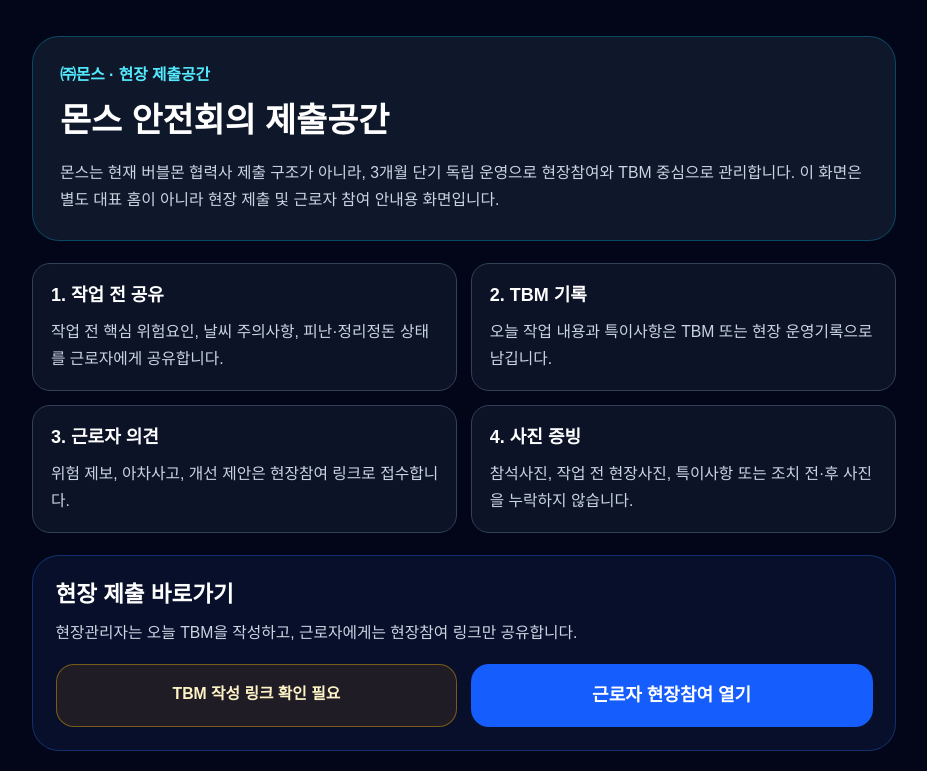
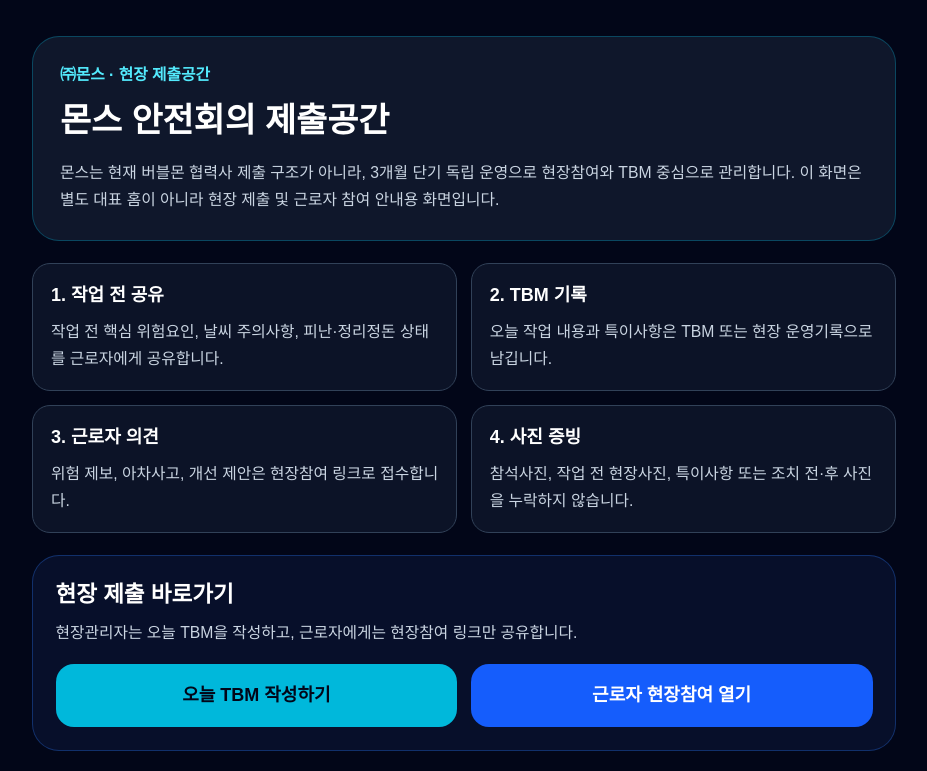
Before and after one commit to safemetrica/safe-metrica, a Next.js app: page /contractor/mons in a window 1280 px wide. Shown: the top 771 px of the page, without its empty margins (176-1103 px from the left). Built offline with nearby package versions, Linux system fonts and the light colour scheme; no server answers.

Commit message:
fix: use direct mons submit links

```diff
--- a/src/app/contractor/mons/page.tsx
+++ b/src/app/contractor/mons/page.tsx
@@ -1,7 +1,4 @@
 import Link from "next/link";
-
-import { getCompanyConfigByCode } from "@/lib/company";
-import { getTbmFormUrl } from "@/lib/tenantLinks";
 
 export const dynamic = "force-dynamic";
 
@@ -24,10 +21,10 @@ const guideItems = [
   },
 ];
 
-export default async function MonsSubmitSpacePage() {
-  const monsCompany = await getCompanyConfigByCode("mons").catch(() => null);
-  const tbmFormUrl = getTbmFormUrl(monsCompany);
+const MONS_TBM_WRITE_URL = "여기에_실제_몬스_TBM_작성_노션링크_붙여넣기";
+const MONS_FIELD_PARTICIPATION_URL = "/field/participation?company=mons";
 
+export default function MonsSubmitSpacePage() {
   return (
     <main className="min-h-screen bg-slate-950 px-4 py-8 text-white">
       <div className="mx-auto max-w-3xl space-y-5">
@@ -56,23 +53,17 @@ export default async function MonsSubmitSpacePage() {
           </p>
 
           <div className="mt-4 grid gap-3 sm:grid-cols-2">
-            {tbmFormUrl ? (
             <a
-                href={tbmFormUrl}
+              href={MONS_TBM_WRITE_URL}
               target="_blank"
               rel="noreferrer"
               className="block rounded-2xl bg-cyan-500 px-4 py-4 text-center text-base font-black text-slate-950 hover:bg-cyan-400"
             >
               오늘 TBM 작성하기
             </a>
-            ) : (
-              <div className="rounded-2xl border border-amber-400/40 bg-amber-500/10 px-4 py-4 text-center text-sm font-black text-amber-100">
-                TBM 작성 링크 확인 필요
-              </div>
-            )}
 
             <Link
-              href="/field/participation?company=mons"
+              href={MONS_FIELD_PARTICIPATION_URL}
               className="block rounded-2xl bg-blue-600 px-4 py-4 text-center text-base font-black text-white hover:bg-blue-500"
             >
               근로자 현장참여 열기
```
Lines whose indentation alone changed are shown as unchanged.
